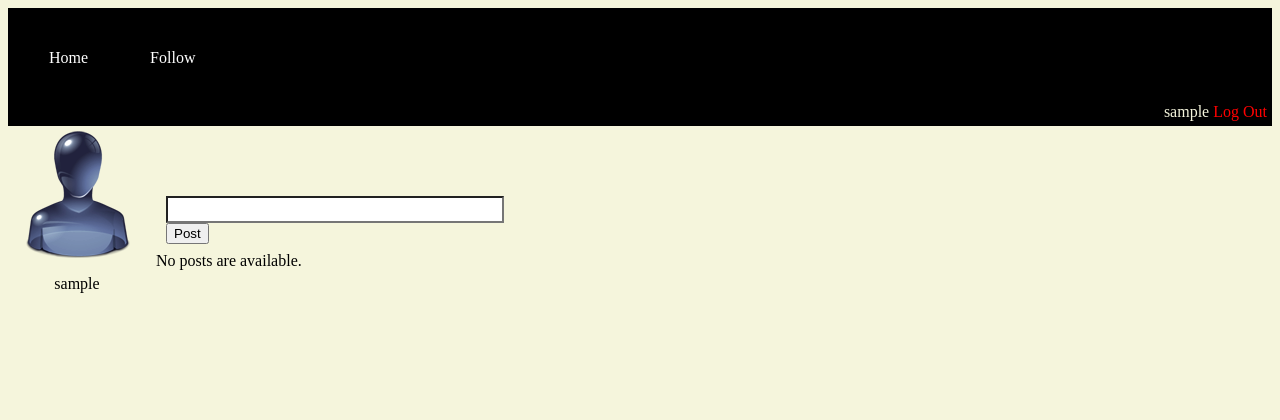
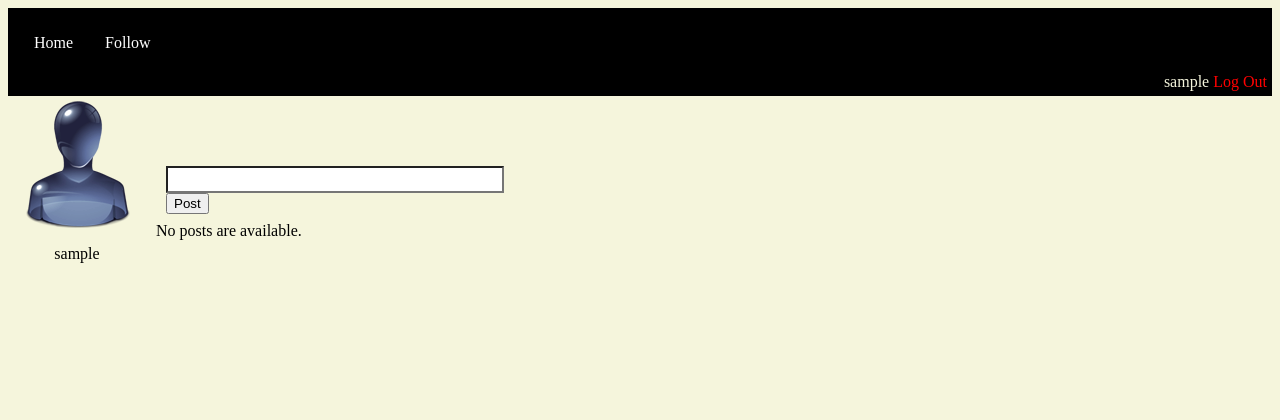
Before and after one commit to jztang/scalica-access-control, a Django app: page /micro/home/ in a window 1280 px wide. Shown: the top 420 px of the page. Run offline with Django 3.2, Linux system fonts and the light colour scheme; the visitor is signed in with stand-in values (Sample User, id 1); data that the repository does not hold is empty.

Commit message:
nav test2

```diff
--- a/web/scalica/micro/static/micro/style.css
+++ b/web/scalica/micro/static/micro/style.css
@@ -26,7 +26,7 @@ nav #mainNav li{
 
 	border: solid 1px black;
 	text-align: center;
-	padding: 15px;
+
 	font-size: 12pt;
 
 	text-decoration: none;
```
